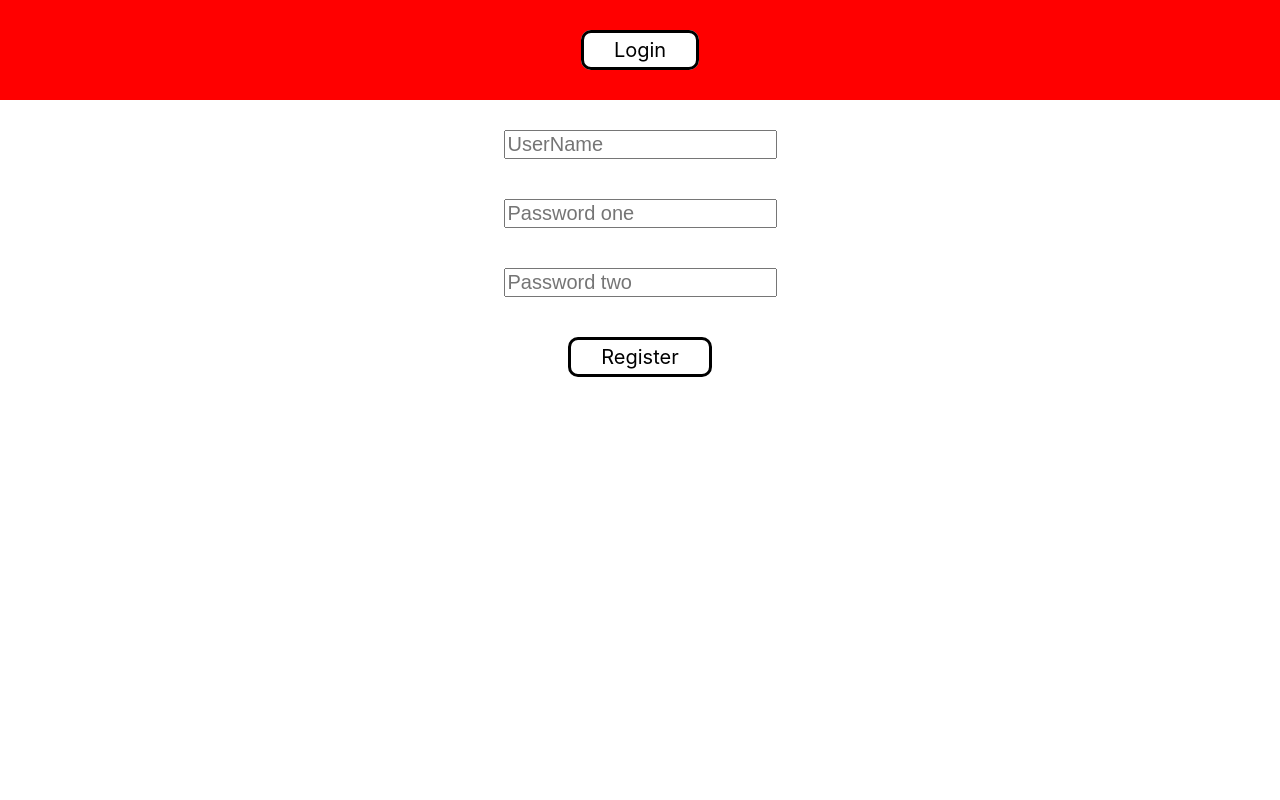
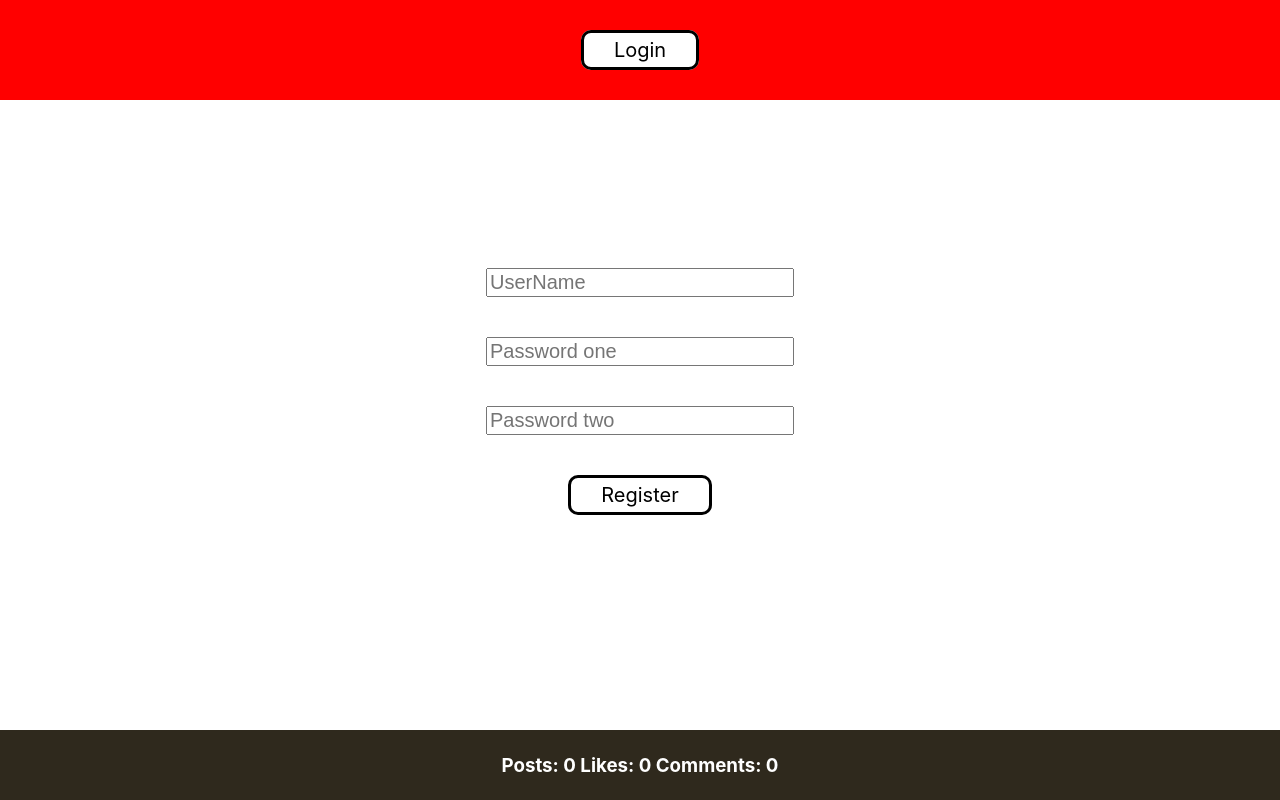
Before and after one commit to adaskest/useContext-Pages, a React (Create React App) app: page /register in a window 1280 px wide. Built offline with nearby package versions, Linux system fonts and the light colour scheme.

Commit message:
Add statistics in footer section

```diff
--- a/src/App.css
+++ b/src/App.css
@@ -1,3 +1,19 @@
+.page {
+    height: 100vh;
+    width: 100vw;
+    overflow: hidden;
+    position: relative;
+    top: 0;
+    left: 0;
+}
+
+.container {
+    height: calc(100vh - 180px);
+    display: flex;
+    justify-content: center;
+    overflow-y: auto;
+}
+
 .d-flex {
     display: flex;
 }
@@ -43,12 +59,14 @@
 }
 
 input {
+    width: 300px;
     font-size: 20px;
     margin: 20px;
 }
 
 textarea {
-    width: 300px;
+    width: 250px;
+    height: 200px;
     font-size: 16px;
 }
 
@@ -84,8 +102,9 @@ textarea {
 }
 
 .article {
-    height: fit-content;
-    min-width: 300px;
+    min-height: fit-content;
+    max-height: 800px;
+    width: 350px;
     margin: 10px;
     padding: 10px;
     border: 1px solid red;
@@ -93,8 +112,8 @@ textarea {
     background-color: burlywood;
     display: flex;
     flex-direction: column;
-    justify-content: center;
     align-items: center;
+    overflow:hidden;
 }
 
 .likes {
@@ -114,12 +133,29 @@ textarea {
     color: red;
 }
 
-.comments {
-    min-height: 200px;
-    width: 300px;
+.comment {
+    min-height: 250px;
+    width: 260px;
     margin: 10px;
     padding: 10px;
     border: 1px solid red;
     border-radius: 10px;
     background-color: #fff0dd;
 }
+
+.box2{
+    overflow-y: auto;
+}
+
+.footer {
+    width: 100%;
+    height: 70px;
+    background-color: #2f291d;
+    display: flex;
+    align-items: center;
+    justify-content: space-evenly;
+    position: absolute;
+    bottom: 0;
+    left: 0;
+    color: white;
+}
--- a/src/App.js
+++ b/src/App.js
@@ -2,6 +2,7 @@ import './App.css';
 import context from "./context/context";
 import {BrowserRouter as Router, Route, Routes} from "react-router-dom";
 import Header from "./components/Header";
+import Footer from "./components/Footer";
 import {useState} from "react";
 import Login from "./pages/Login";
 import Register from "./pages/Register";
@@ -16,7 +17,15 @@ function App() {
     const [users, setUsers] = useState([])
     const [loggedUser, setLoggedUser] = useState('')
     const [posts, setPosts] = useState([])
+    const [userPosts, setUserPosts] = useState([])
 
+    function setPostsCount() {
+        setUserPosts(posts.filter((post, i) => {
+            if (post.username === loggedUser[0].userName) {
+                return post
+            }
+        }))
+    }
     const props = {
         loginBtns,
         setLoginBtns,
@@ -30,9 +39,12 @@ function App() {
         setPostsBtns,
         logoutBtns,
         setLogoutBtns,
+        userPosts,
+        setUserPosts,
+        setPostsCount,
     }
 
-    return (<div>
+    return (<div className='page'>
         <context.Provider value={props}>
             <Router>
                 <Header/>
@@ -42,6 +54,7 @@ function App() {
                     <Route path='/' element={<Posts/>}/>
                     <Route path='/createPost' element={<CreatePost/>}/>
                 </Routes>
+                <Footer/>
             </Router>
 
         </context.Provider>
--- a/src/components/CreatePostC.js
+++ b/src/components/CreatePostC.js
@@ -17,7 +17,7 @@ const CreatePostC = () => {
             like: '',
             comments: [],
             addComBtn: true,
-            showComBtn: true
+            showComBtn: true,
         }
         setPosts([...posts, post])
         setPostsBtns('create')
--- /dev/null
+++ b/src/components/Footer.js
@@ -0,0 +1,25 @@
+import React, {useContext, useEffect} from 'react';
+import context from "../context/context";
+
+const Footer = () => {
+
+    const {userPosts} = useContext(context)
+
+    let userLikes = 0
+    let userComments = 0
+
+    for (const key in userPosts) {
+        userLikes += userPosts[key].likes.length
+        userComments += userPosts[key].comments.length
+    }
+
+    return (<div className='footer'>
+        <div>
+            <div className='d-flex j-btw'>
+                <h3>Posts: {userPosts.length} Likes: {userLikes} Comments: {userComments}</h3>
+            </div>
+        </div>
+    </div>);
+};
+
+export default Footer;
--- a/src/components/Header.js
+++ b/src/components/Header.js
@@ -6,13 +6,14 @@ const Header = () => {
 
     const {
         loginBtns,
+        setLoginBtns,
         postsBtns,
         setPostsBtns,
         loggedUser,
         setLoggedUser,
-        setLoginBtns,
         logoutBtns,
-        setLogoutBtns
+        setLogoutBtns,
+        setUserPosts,
     } = useContext(context)
     const nav = useNavigate()
 
@@ -31,6 +32,7 @@ const Header = () => {
         setLoginBtns('login')
         setPostsBtns('')
         setLogoutBtns('')
+        setUserPosts([])
         nav('/login')
     }
 
--- a/src/components/PostsC.js
+++ b/src/components/PostsC.js
@@ -1,4 +1,4 @@
-import React, {useContext, useRef} from 'react';
+import React, {useContext, useEffect, useRef} from 'react';
 import context from "../context/context";
 import {FaThumbsDown, FaThumbsUp} from "react-icons/fa";
 
@@ -9,8 +9,12 @@ const PostsC = () => {
         posts,
         loggedUser,
         setPosts,
+        setPostsCount,
     } = useContext(context)
 
+    useEffect(() => {
+        setPostsCount()
+    }, [])
 
     function countLikes(id) {
         if (!posts[id].likes.includes(loggedUser[0].userName)) {
@@ -57,25 +61,23 @@ const PostsC = () => {
                             <div onClick={() => countLikes(i)} className='like'>
                                 {post.like}
                             </div>}
-                        <p>
-                            Likes: {post.likes.length}
-                        </p>
-                        <p>
-                            Comments ({post.comments.length})
-                        </p>
+                        <p>Likes: {post.likes.length}</p>
+                        <p>Comments ({post.comments.length})</p>
                     </div>
                     <div>
-                        <div onClick={() => showAddCom(i)} className="btn">{post.addComBtn ? 'Add comment' : 'Close'}</div>
-                        <div onClick={() => showCom(i)} className="btn">{post.showComBtn ? "Show Comments": 'Hide Comments'}</div>
+                        <div onClick={() => showAddCom(i)}
+                             className="btn">{post.addComBtn ? 'Add comment' : 'Close'}</div>
+                        {post.comments.length !== 0 && <div onClick={() => showCom(i)}
+                                                            className="btn">{post.showComBtn ? "Show Comments" : 'Hide Comments'}</div>}
                     </div>
-                    <div>
+                    <div className='box2'>
                         {!post.addComBtn &&
                             <div className="box">
                                 <textarea ref={commentRef} rows={5}/>
                                 <div onClick={() => addComment(i)} className="btn">Submit</div>
                             </div>}
                         {!post.showComBtn && <div>
-                            {post.comments.map((comment, i) => <div key={i} className='comments'>
+                            {post.comments.map((comment, i) => <div key={i} className='comment'>
                                 <h3>Username: {comment.user}</h3>
                                 <p>{comment.text}</p>
                             </div>)}
--- a/src/pages/CreatePost.js
+++ b/src/pages/CreatePost.js
@@ -3,7 +3,7 @@ import CreatePostC from "../components/CreatePostC";
 
 const CreatePost = () => {
     return (
-        <div>
+        <div className='container'>
             <CreatePostC/>
         </div>
     );
--- a/src/pages/Login.js
+++ b/src/pages/Login.js
@@ -2,11 +2,9 @@ import React from 'react';
 import LoginC from "../components/LoginC";
 
 const Login = () => {
-    return (
-        <div>
+    return (<div className='container'>
             <LoginC/>
-        </div>
-    );
+        </div>);
 };
 
 export default Login;
--- a/src/pages/Posts.js
+++ b/src/pages/Posts.js
@@ -3,7 +3,7 @@ import PostsC from "../components/PostsC";
 
 const Posts = () => {
     return (
-        <div>
+        <div className='container'>
             <PostsC/>
         </div>
     );
--- a/src/pages/Register.js
+++ b/src/pages/Register.js
@@ -3,7 +3,7 @@ import RegisterC from "../components/RegisterC";
 
 const Register = () => {
     return (
-        <div>
+        <div className='container'>
             <RegisterC/>
         </div>
     );
```
